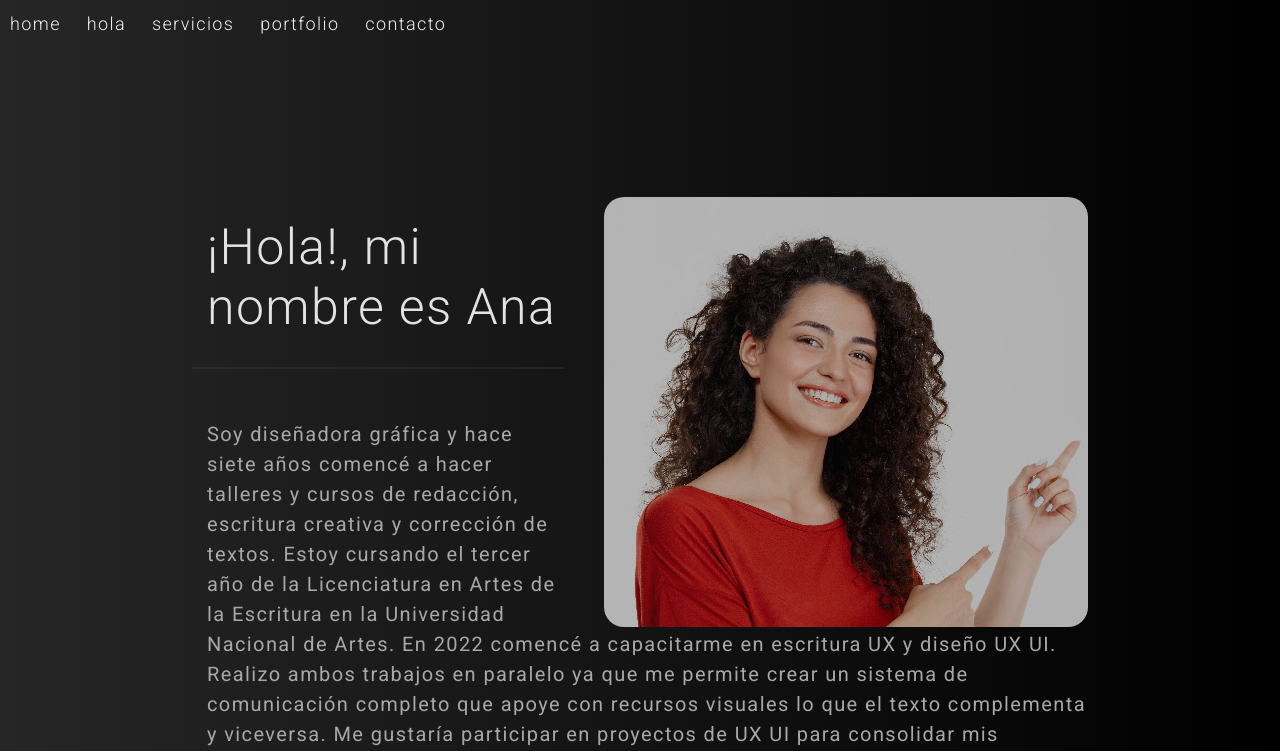
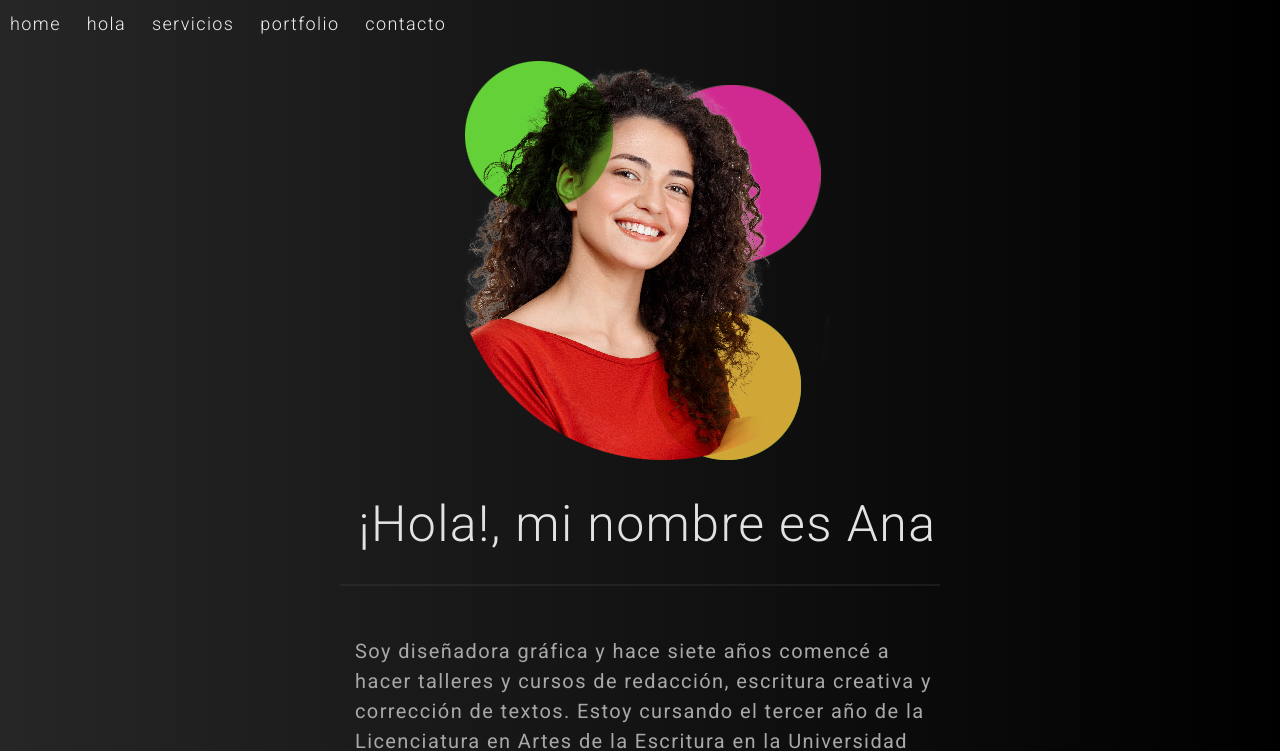
Before and after one commit to anavega87/cursowebflex3, a website: page paginas/hola.html in a window 1280 px wide. Shown: the part 74-825 px from the top of the page. Drawn offline with nearby package versions, Linux system fonts and the light colour scheme; files whose address does not match are found by name.

Commit message:
links footer

```diff
--- a/paginas/hola.html
+++ b/paginas/hola.html
@@ -4,7 +4,7 @@
     <meta charset="UTF-8">
     <meta http-equiv="X-UA-Compatible" content="IE=edge">
     <meta name="viewport" content="width=device-width, initial-scale=1.0">
-    <title>Document</title>
+    <title>Hola</title>
 
 
     <!--bs----------------------------------------------------------------->
@@ -49,18 +49,22 @@
 <main class="main-mepresento">
 
             <!--Biografía----------------------------------------------------------------->
-    <div class= "wrapper">
-        <img src="../imagenes/mepresento.jpg" alt=" Imagen de la duena de Banga">
+    <section class= "about">
+      <div class="content">
+        <img src="../imagenes/mepresento.png" alt=" Imagen de la diseñadora de Banga">
         <div class="text-box">
+          <div class="texto"> </div>
             <h1>¡Hola!, mi nombre es Ana</h1>
             <hr>
             <p> Soy diseñadora gráfica y hace siete años comencé a hacer talleres y cursos de redacción, escritura creativa y corrección de textos. Estoy cursando el tercer año de la Licenciatura en Artes de la Escritura en la Universidad Nacional de Artes. En 2022 comencé a capacitarme en escritura UX y diseño UX UI.
             <br> Realizo ambos trabajos en paralelo ya que me permite crear un sistema de comunicación completo que apoye con recursos visuales lo que el texto complementa y viceversa. Me gustaría participar en proyectos de UX UI para consolidar mis herramientas en torno a nuevos desafíos.
             </p>
+
+        </div>
     </div>
 
 
-    </div>
+    </section>
 
 
 
@@ -79,7 +83,7 @@
         href="https://www.behance.net/bangacomunicacion" target="_blank"
         role="button"
         data-mdb-ripple-color="dark"
-        ><i class="Behance"> <img src="imagenes/behancelogo.png" width="30px" alt="logo behance">
+        ><i class="Behance"> <img src="/imagenes/behancelogo.png" width="30px" alt="logo behance">
           </i></a>
 
       <!-- Linkedin -->
@@ -88,7 +92,7 @@
         href="https://www.linkedin.com" target="_blank"
         role="button"
         data-mdb-ripple-color="dark"
-        ><i class="Linkedin"> <img src="imagenes/linkedinlogo.png" width="30px" alt="logo linkedin">
+        ><i class="Linkedin"> <img src="/imagenes/linkedinlogo.png" width="30px" alt="logo linkedin">
           </i></a>
       <!-- Instagram -->
       <a
@@ -96,7 +100,7 @@
         href="https://www.instagram.com/banga.media/" target="_blank"
         role="button"
         data-mdb-ripple-color="dark"
-        ><i class="instagram"> <img src="imagenes/instagramlogo.png" width="30px" alt="logo Instagram">
+        ><i class="instagram"> <img src="/imagenes/instagramlogo.png" width="30px" alt="logo Instagram">
           </i></a>
     </section>
     <!-- Section: Social media -->
--- a/sass/estilos.scss
+++ b/sass/estilos.scss
@@ -94,18 +94,6 @@ h4{
 }
 
 
-.videoWrapper {
-  height:100%;
-  width:100%;
-  position:relative;
-  border-radius: 10px;
-  .iframe {
-    height:100%;
-	  width:100%;
-    border-radius: 10px;
-
-  }
-}
 
 // header ------------------------------------------------------->
 
@@ -216,6 +204,20 @@ h4{
     background-color: #000000;
 }
 
+
+.videoWrapper {
+  height:100%;
+  width:100%;
+  position:relative;
+  border-radius: 10px;
+  .iframe {
+    height:100%;
+	  width:100%;
+    border-radius: 10px;
+
+  }
+}
+
 .row {
     display: flex;
     flex-wrap: wrap;
@@ -259,31 +261,34 @@ h4{
 
   // sección hola ------------------------------------------------------->
 
-.main-mepresento{
+.about{
+  width: 100%;
+  height: 100%;
+  display: flex;
+  justify-content: center;
+  align-items: center;
+    .content {
+      height: auto;
+      width: 600px;
+      max-width: 100%;
+    }
+  }
+  .texto{
+    width: 550 px;
+    max-width: 100%;
+    padding: 0 10px;
+    text-align: center;
+  }
+
+  .content{
+    width: 1200px;
+    max-width: 95%;
+    margin: 0 auto;
     display: flex;
-    justify-content: center;
+    flex-wrap: wrap;
     align-items: center;
-}
-
-.wrapper{
-    margin: 150px auto;
-    width: 70%;
-    img{
-        border-radius: 20px;
-        float: right;
-        opacity: 70%;
-        margin-left: 40px;
-    }
-    h1{
-        text-align: left;
-    }
-    p {
-        font-family: 'Roboto', sans-serif;
-        font-size: 2rem;
-        font-weight: 400;
-    }
-
-}
+    justify-content: space-around;
+  }
 
 
   // sección servicios ------------------------------------------------------->
```
Also changed, not shown: ._index.html, css/estilos.css, imagenes/._mepresento.jpg, imagenes/._mepresento.png (added), imagenes/mepresento.png (added), paginas/._cml.html (added), 1 other file.
